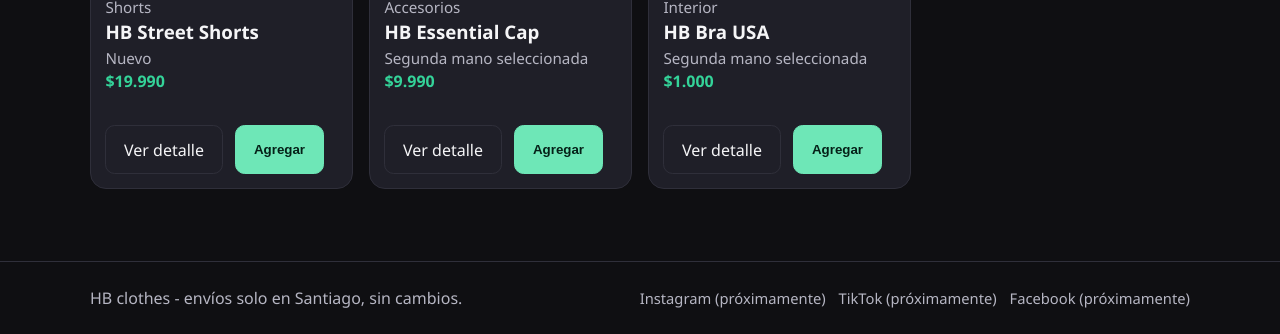
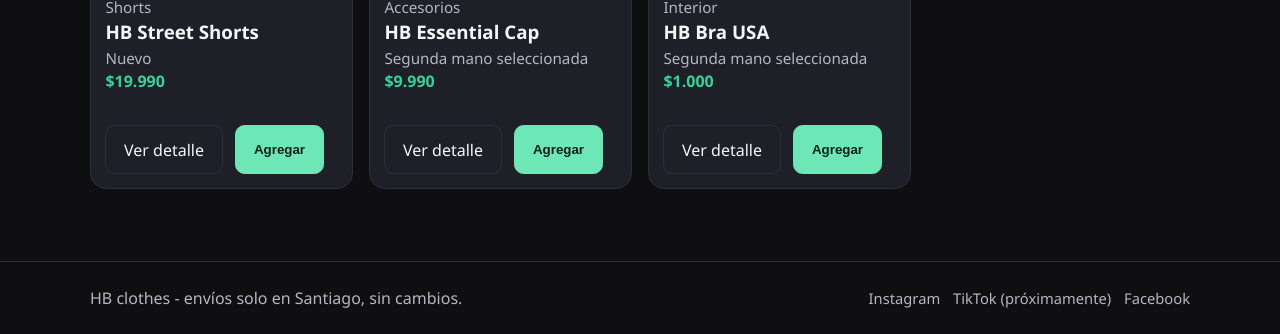
Before and after one commit to HansTtito/HB-clothes, a plain HTML site: page tienda.html in a window 1280 px wide. Shown: the part 964-1298 px from the top of the page. Drawn offline with Linux system fonts and the light colour scheme.

Commit message:
feat(prod): MP solo metodos inmediatos + redes sociales reales + categorias dinamicas

```diff
--- a/tienda.html
+++ b/tienda.html
@@ -43,9 +43,9 @@
       <div class="container footer-main">
         <p>HB clothes - envíos solo en Santiago, sin cambios.</p>
         <div class="socials">
-          <a href="#" aria-label="Instagram">Instagram (próximamente)</a>
+          <a href="https://www.instagram.com/hb.clothes.store" target="_blank" rel="noopener noreferrer" aria-label="Instagram">Instagram</a>
           <a href="#" aria-label="TikTok">TikTok (próximamente)</a>
-          <a href="#" aria-label="Facebook">Facebook (próximamente)</a>
+          <a href="https://www.facebook.com/share/1JeZUfjmzV/" target="_blank" rel="noopener noreferrer" aria-label="Facebook">Facebook</a>
         </div>
       </div>
     </footer>
```
Also changed, not shown: carrito.html (+2 -2 lines), checkout.html (+2 -2 lines), index.html (+3 -3 lines), producto.html (+2 -2 lines).
